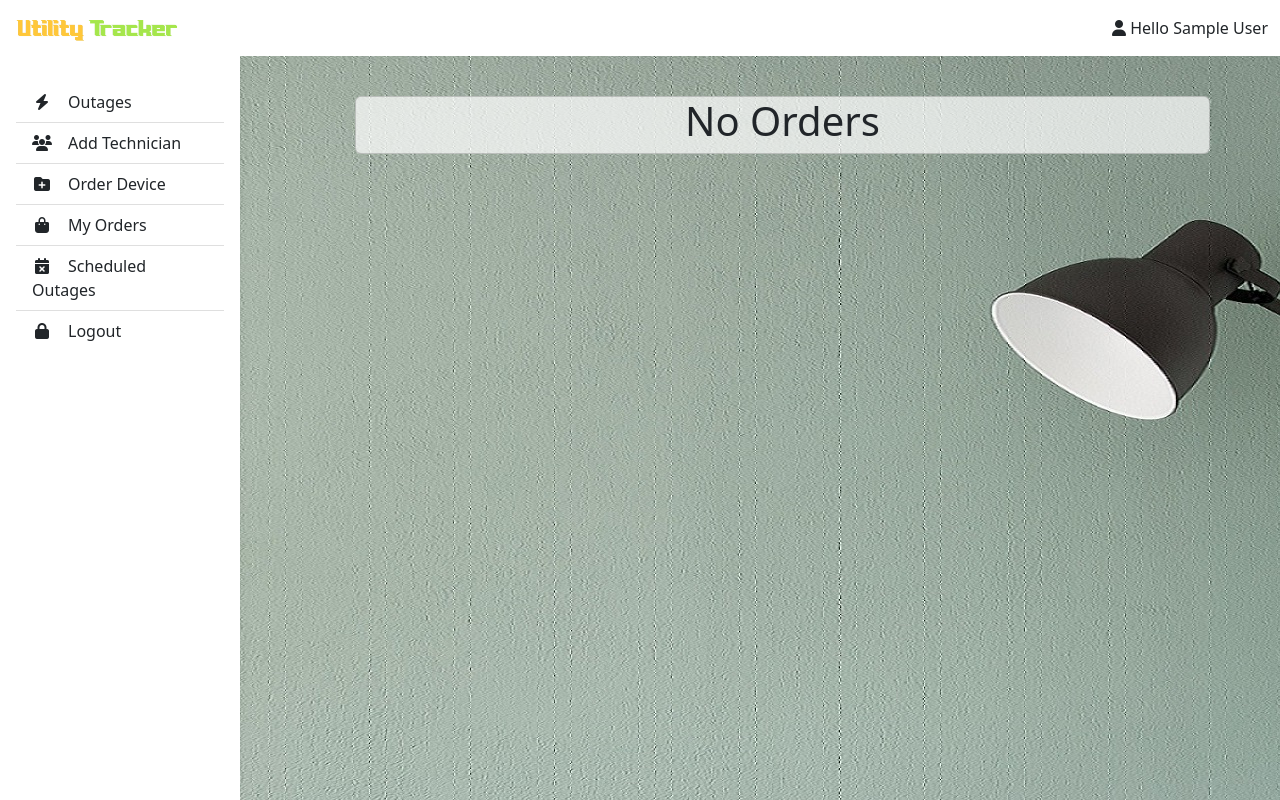
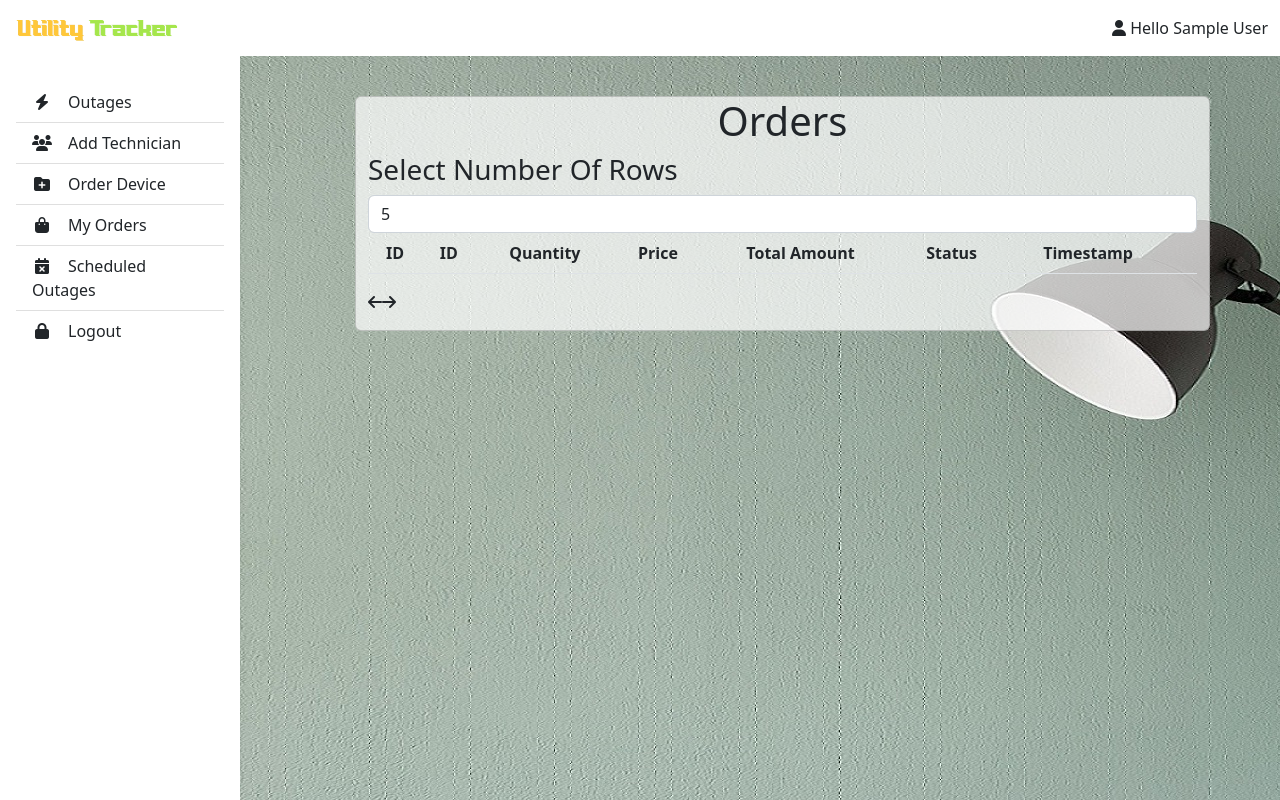
Before and after one commit to Wena17/capstone-backend, a Flask app: page /orders in a window 1280 px wide. Run offline with Flask 3, Linux system fonts and the light colour scheme; the visitor is signed in with stand-in values (Sample User, id 1); lists and menus that the app fills with data are empty; some libraries are stand-ins or nearby versions.

Commit message:
Added field to order model

```diff
--- a/app.py
+++ b/app.py
@@ -13,7 +13,6 @@ import geoalchemy2
 import requests
 import json
 from geopy.geocoders import GoogleV3
-from flask import flash
 
 import logging
 logging.basicConfig()
@@ -79,16 +78,6 @@ def show_add_technician():
     return render_template('addTechnician.html')
 
 
-@app.route("/order-device")
-def show_order_device():
-    return render_template('orderDevice.html')
-
-
-@app.route("/orders")
-def show_orders():
-    return render_template('orders.html')
-
-
 @app.route('/verify')
 def show_verified():
     if(session['isSuperAdmin']):
@@ -107,6 +96,18 @@ def show_dev_price():
 def show_messages():
     msgs = DeviceMessage.query.order_by(desc(DeviceMessage.ts)).all()
     return render_template('messages.html', messages=msgs)
+
+
+@app.route("/order-device")
+def show_order_device():
+    price = Price.query.order_by(desc(Price.ts)).first()
+    return render_template('orderDevice.html', price=price)
+
+
+@app.route("/orders")
+def show_orders():
+    order = Order.query.order_by(desc(Order.ts)).all()
+    return render_template('orders.html', orders=order)
 
 
 @app.route('/outages')
@@ -262,6 +263,38 @@ def restore(id):
                     'message': 'Some error occurred. Please try again.'
                 }
                 return jsonify(responseObject), 500
+
+
+@app.route("/api/v1/device_order", methods=['POST'])
+def device_order():
+    msg = request.json
+    user_id = msg["user_id"]
+    user = User.query.filter_by(id=user_id).first()
+    if user:
+        try:
+            order = Order()
+            order.quantity = msg["quantity"]
+            order.price = msg["price"]
+            order.total = msg["total"]
+            order.user_id = user_id
+            db.session.add(order)
+            db.session.commit()
+            responseObject = {
+                'status': 'success'
+            }
+            return jsonify(responseObject), 201
+        except Exception as e:
+            print(e)
+            responseObject = {
+                'status': 'fail'
+            }
+            return jsonify(responseObject), 401
+    else:
+            responseObject = {
+                'status': 'fail',
+                'message': 'User does not exist.'
+            }
+            return jsonify(responseObject), 404
 
 # IoT API
 
@@ -881,6 +914,42 @@ def feedback():
             }
         return jsonify(responseObject), 404
 
+
+@app.route("/api/v1/outage-history", methods=['GET'])
+def history():
+    auth = request.headers.get('Authorization')
+    token = auth.split(" ")[1]
+    user_id = User.decode_auth_token(token)
+    dev_query = select(Device.id).filter_by(owner_id=user_id)
+    dev_id = db.session.execute(dev_query).first()
+    print("-----> Device ID: " + str(dev_id))
+    if dev_id:
+        try:
+            query = select(Outage.start_time, Outage.end_time, Outage.address, Outage.outage_reason, Outage.outage_type).filter_by(dev_id=dev_id.id)
+            exists = db.session.execute(query).all()
+            print("Exists: " + str(exists))
+            # TODO return array of the response
+            history = [{'start': start_time, 'end': end_time, 'address': address, 'reason': outage_reason, 'type': outage_type}
+                    for (start_time, end_time, address, outage_reason, outage_type) in exists]
+            responseObject = {
+                'status': 'success',
+                'History': history
+            }
+            return jsonify(responseObject), 200
+        except Exception as e:
+            print(e)
+            responseObject = {
+                'status': 'fail',
+                'message': 'Try again'
+            }
+            return jsonify(responseObject), 500
+    else:
+        responseObject = {
+                'status': 'fail',
+                'message': 'Device not found'
+            }
+        return jsonify(responseObject), 404
+
 # Data model
 
 class User(db.Model):
@@ -1036,7 +1105,10 @@ class Order(db.Model):
     id = db.Column(db.Integer, primary_key=True)
     quantity = db.Column(db.Integer)
     price = db.Column(db.Integer)
+    total = db.Column(db.Integer)
+    status = db.Column(db.Integer, default=0)
     ts = db.Column(db.DateTime, default=datetime.datetime.now)
+    user_id = db.Column(db.Integer, db.ForeignKey('user.id'), nullable=False)
 
 
 class Price(db.Model):
--- a/templates/orders.html
+++ b/templates/orders.html
@@ -1,12 +1,70 @@
 {% extends "base.html" %}
 
 {% block content %}
-
 <div class="jumbotron mt-5">
   <div class="row justify-content-end">
     <div class="card w-75 mt-5 align-middle" style="background-color: rgba(255, 255, 255, 0.7);">
       <div class="d-flex justify-content-center">
-        <h1 class="diplay-4">No Orders</h1>
+        <h1 class="diplay-4">Orders</h1>
+      </div>
+      <h3>Select Number Of Rows</h3>
+      <div class="form-group">
+        <select class  ="form-control" name="state" id="maxRows">
+          <option value="5000">Show ALL Rows</option>
+          <option value="5">5</option>
+          <option value="10">10</option>
+          <option value="15">15</option>
+          <option value="20">20</option>
+          <option value="50">50</option>
+          <option value="70">70</option>
+          <option value="100">100</option>
+        </select>
+      </div>
+      <table class="table" id= "table-id">
+        <thead>
+          <tr>
+            <th scope="col">ID</th>
+            <th scope="col">Quantity</th>
+            <th scope="col">Price</th>
+            <th scope="col">Total Amount</th>
+            <th scope="col">Status</th>
+            <th scope="col">Timestamp</th>
+            <th scope="col"> </th>
+          </tr>
+        </thead>
+        <tbody>
+        {% for order in orders %}
+        <tr>
+          <td>{{ order.id }}</td>
+          <td>{{ order.quantity }}</td>
+          <td>{{ order.price }}</td>
+          <td>{{ order.total }}</td>
+          <td>{% if(order.status == 0) %} <label>New Order</label> {% elif(order.status == 1) %} <label>Delivered</label> {% endif %}</td>
+          <td>{{order.ts}}</td>
+          {% if(order.status == 1) %}
+            <td></td>
+          {% else %}
+            <td><a href="#" class="btn" style="background: linear-gradient(to right, #5bc0de, #9dd9eb);">Delivered</a></td>
+          {% endif %}
+        </tr>
+        {% endfor %}
+        </tbody>
+      </table>
+      <!--		Start Pagination -->
+      <div class="footer">
+        <div class='pagination-container' style="display: block;" >
+          <nav>
+            <ul class="pagination">
+              <li data-page="prev" >
+                <span class="fa fa-arrow-left"><span class="sr-only">(current)</span></span>
+              </li><label> </label>
+            <!--	Here the JS Function Will Add the Rows -->
+              <li data-page="next" id="prev">
+                <span class="fa fa-arrow-right"><span class="sr-only">(current) </span> </span>
+              </li>
+            </ul>
+          </nav>
+        </div>
       </div>
     </div>
   </div>
--- a/templates/outages.html
+++ b/templates/outages.html
@@ -56,8 +56,7 @@
         </tbody>
       </table>
     <!--		Start Pagination -->
-      <div class="footer">
-        <div class='pagination-container' style="display: block;" >
+      <div class="footer justify-content-center">
         <nav>
           <ul class="pagination">
             <li data-page="prev" >
@@ -69,7 +68,6 @@
             </li>
           </ul>
         </nav>
-        </div>
       </div>
     </div>
   </div>
```
Also changed, not shown: migrations/versions/01d29fd6d57b_added_field_to_order_model.py (added, +28 -0 lines), migrations/versions/91b5f0dee6d2_added_field_to_order_model.py (added, +34 -0 lines), templates/orderDevice.html (+82 -37 lines). Lines whose indentation alone changed are shown as unchanged.
